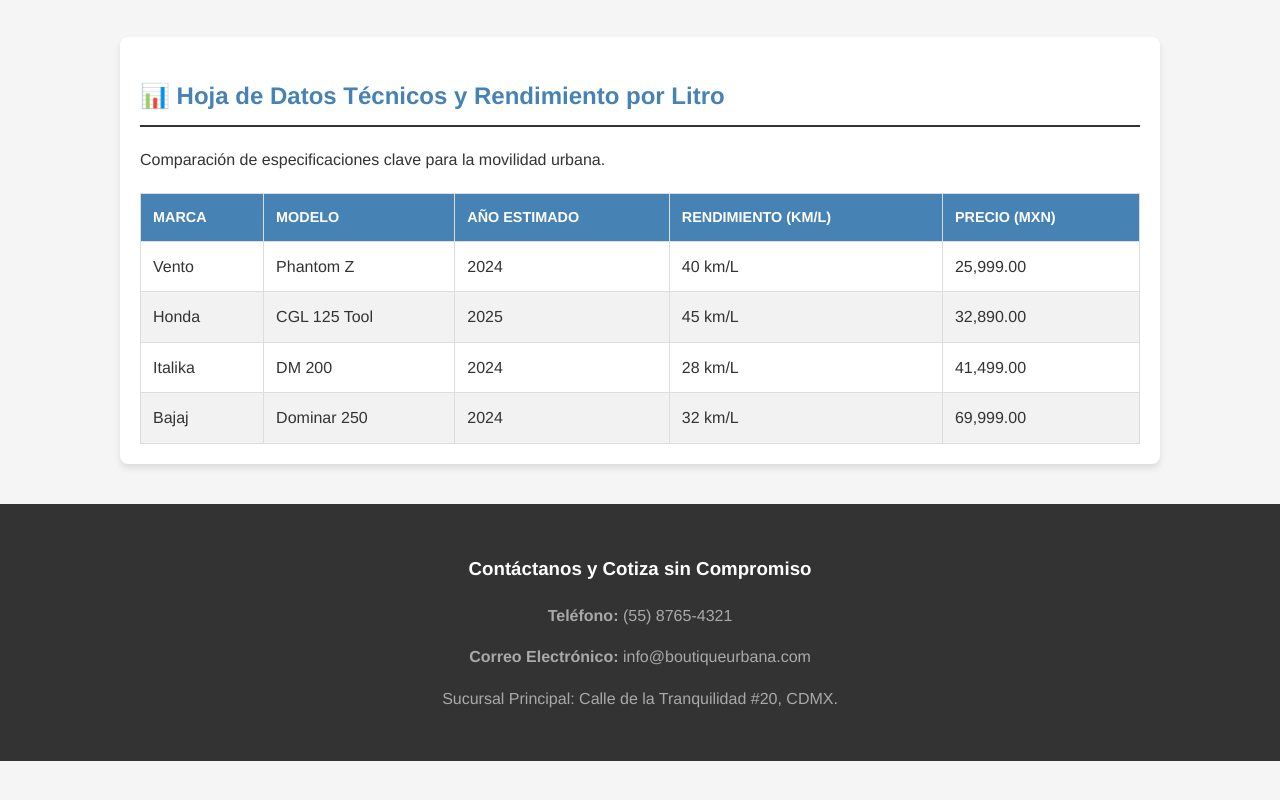
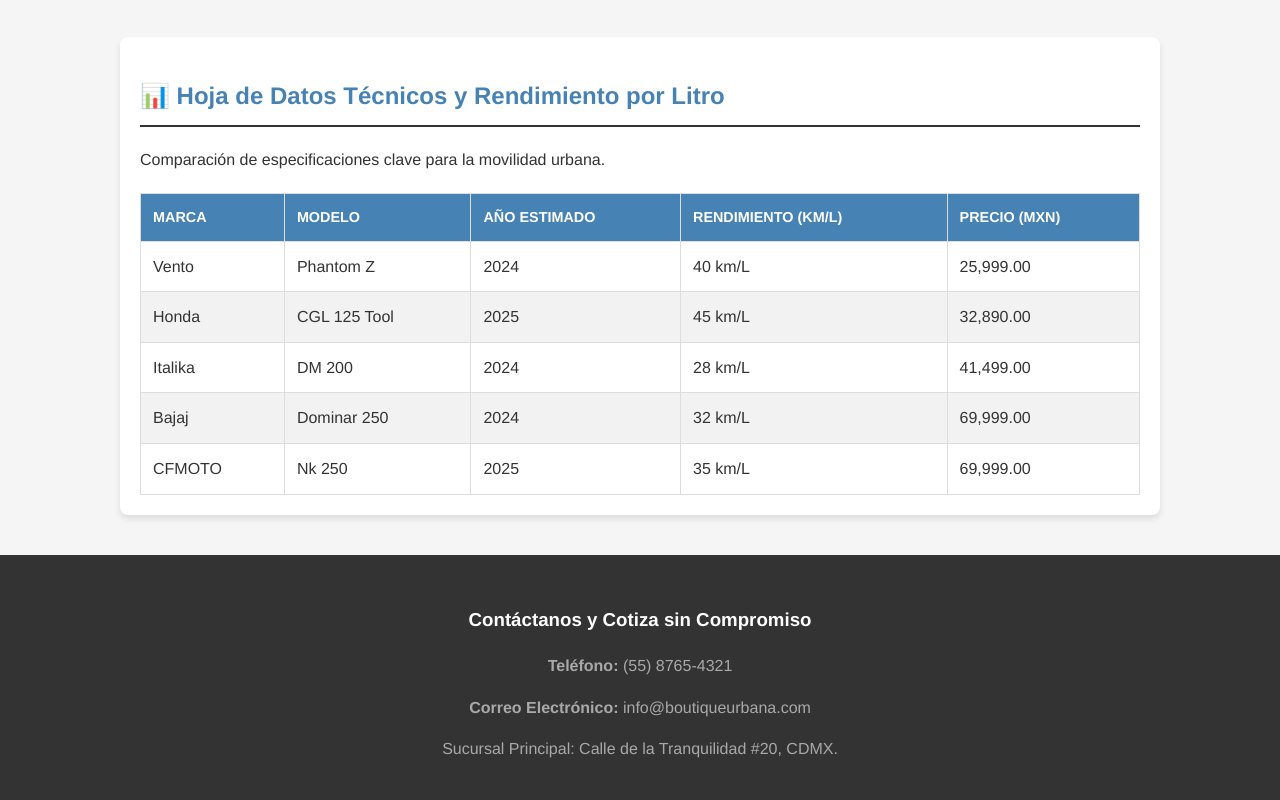
Before and after one commit to leandroehr13-pixel/Motos, a plain HTML site: page index.html in a window 1280 px wide. Shown: the part 1726-2526 px from the top of the page. Before the commit the page ends 2487 px from the top, so only its background shows below. Drawn offline with Linux system fonts and the light colour scheme.

Commit message:
Update index.html

```diff
--- a/index.html
+++ b/index.html
@@ -267,6 +267,13 @@
                     <td>32 km/L</td>
                     <td>69,999.00</td>
                 </tr>
+                 <tr>
+                    <td>CFMOTO</td>
+                    <td>Nk 250</td>
+                    <td>2025</td>
+                    <td>35 km/L</td>
+                    <td>69,999.00</td>
+                </tr>
             </tbody>
         </table>
     </div>
```
